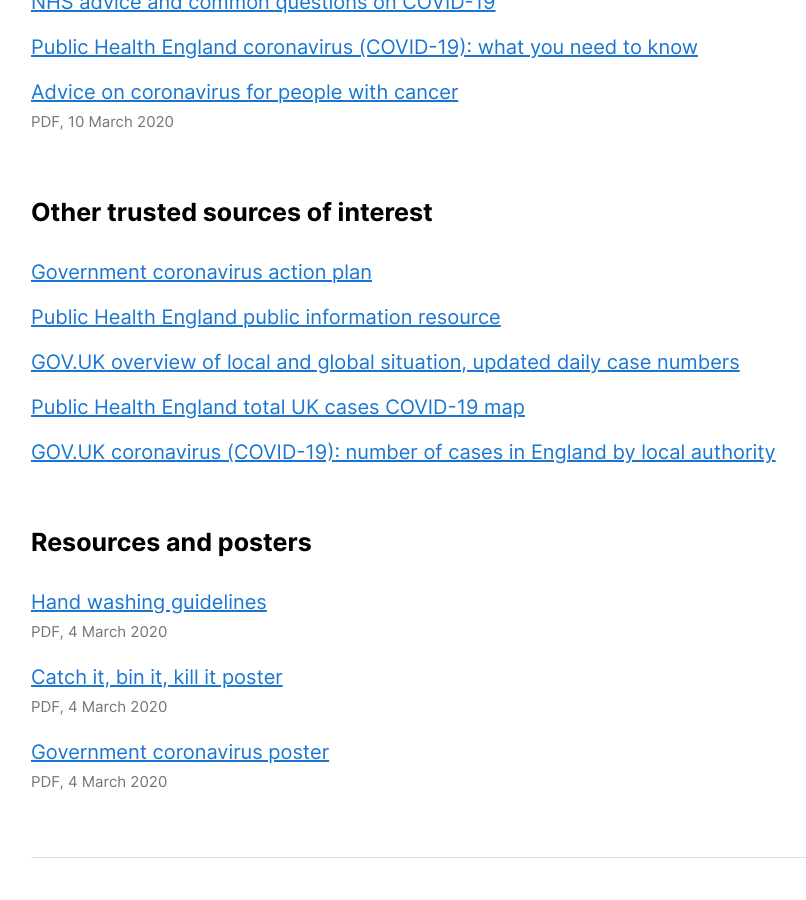
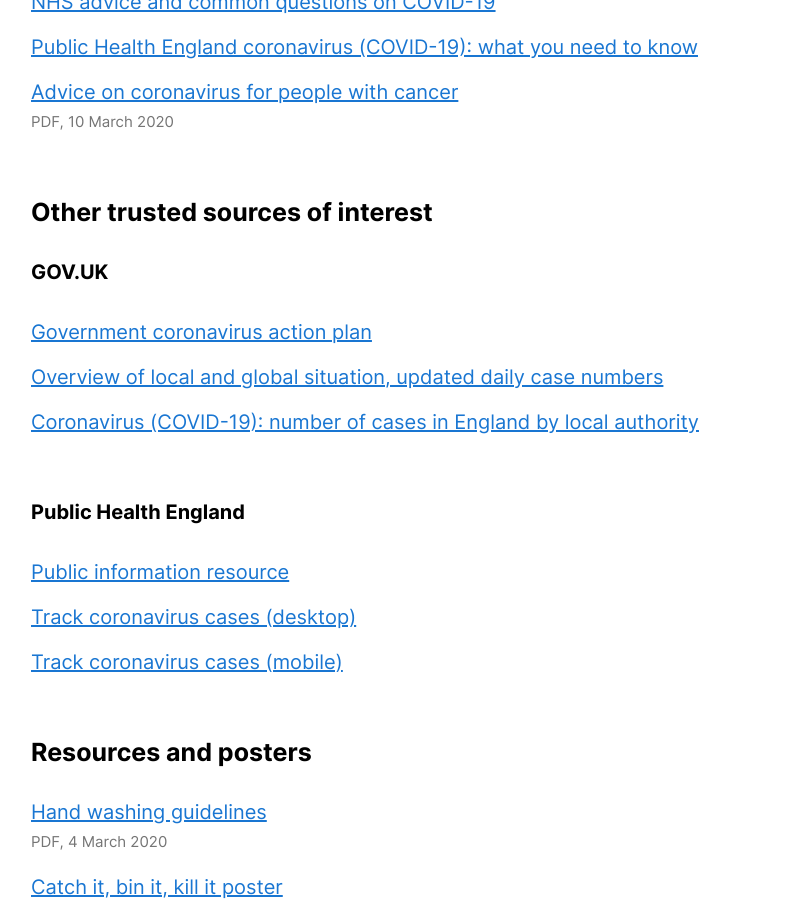
Before and after one commit to cognisant/qphl.co, a Jekyll site: the page built from coronavirus.md, in a window 1280 px wide and 900 px high, scrolled down 1228 px. Shown: the whole window, without its empty margins (159-965 px from the left). Built offline with Jekyll 4.4.1, drawn with Linux system fonts in a browser that asks for light colours; some of the changed text lies outside the part shown.

```diff
--- a/coronavirus.md
+++ b/coronavirus.md
@@ -30,11 +31,18 @@ title: QPHL Coronavirus and COVID-19 information for employees
 
 ## Other trusted sources of interest
 
+### GOV.UK
+
 - [Government coronavirus action plan](https://assets.publishing.service.gov.uk/government/uploads/system/uploads/attachment_data/file/869827/Coronavirus_action_plan_-_a_guide_to_what_you_can_expect_across_the_UK.pdf)
-- [Public Health England public information resource](https://campaignresources.phe.gov.uk/resources/campaigns/101-coronavirus-/resources)
-- [GOV.UK overview of local and global situation, updated daily case numbers](https://www.gov.uk/guidance/coronavirus-covid-19-information-for-the-public)
-- [Public Health England total UK cases COVID-19 map](https://www.arcgis.com/apps/opsdashboard/index.html#/f94c3c90da5b4e9f9a0b19484dd4bb14)
-- [GOV.UK coronavirus (COVID-19): number of cases in England by local authority](https://www.gov.uk/government/publications/coronavirus-covid-19-number-of-cases-in-england/coronavirus-covid-19-number-of-cases-in-england)
+- [Overview of local and global situation, updated daily case numbers](https://www.gov.uk/guidance/coronavirus-covid-19-information-for-the-public)
+- [Coronavirus (COVID-19): number of cases in England by local authority](https://www.gov.uk/government/publications/coronavirus-covid-19-number-of-cases-in-england/coronavirus-covid-19-number-of-cases-in-england)
+
+### Public Health England
+
+- [Public information resource](https://campaignresources.phe.gov.uk/resources/campaigns/101-coronavirus-/resources)
+- [Track coronavirus cases (desktop)](https://www.arcgis.com/apps/opsdashboard/index.html#/f94c3c90da5b4e9f9a0b19484dd4bb14)
+- [Track coronavirus cases (mobile)](https://www.arcgis.com/apps/opsdashboard/index.html#/ae5dda8f86814ae99dde905d2a9070ae)
+
 
 ## Resources and posters
 
```
Also changed, not shown: other parts of coronavirus.md (+3 -2 lines).
